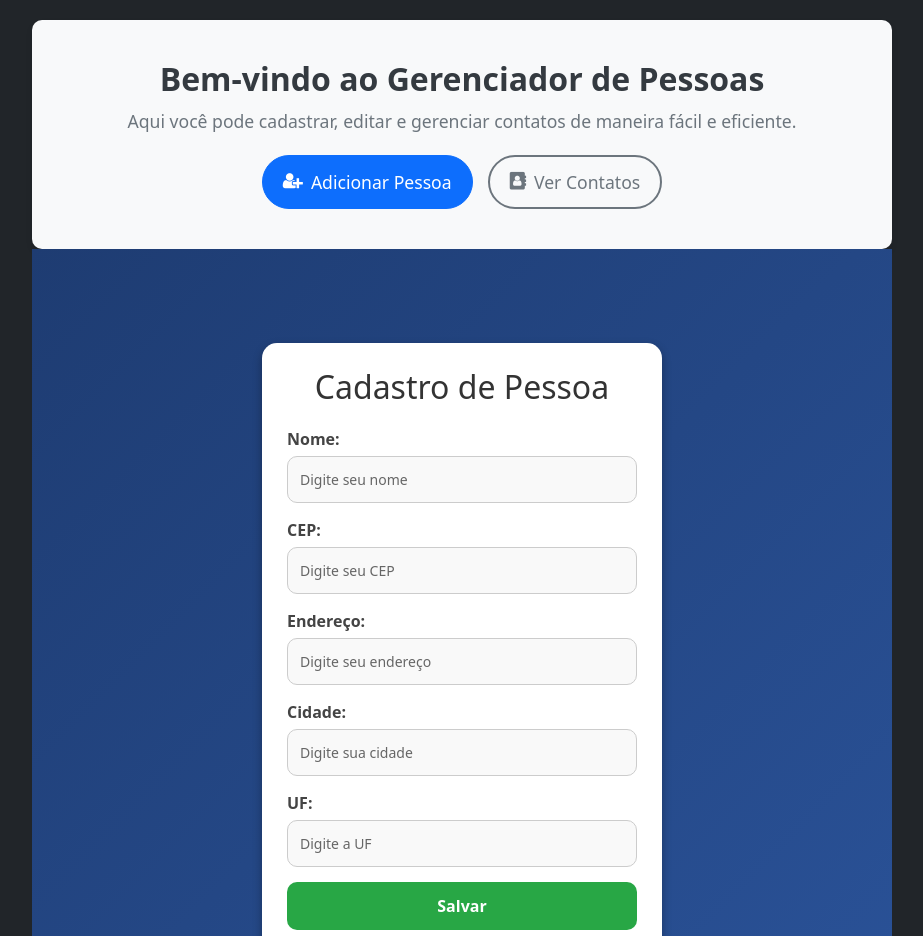
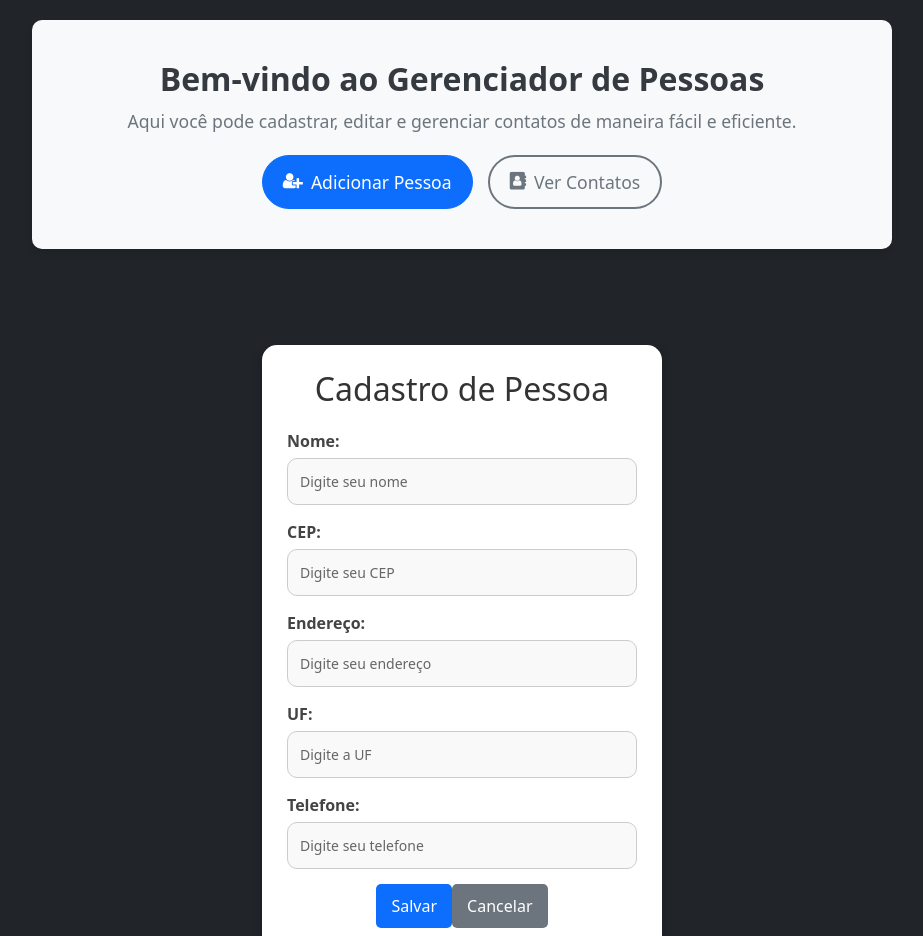
Before and after one commit to GU1LHERMESILV4/AppContatos, an Angular app: page /create in a window 1280 px wide. Shown: the top 936 px of the page, without its empty margins (178-1101 px from the left). Built offline with nearby package versions, Linux system fonts and the light colour scheme.

Commit message:
Alteração botões cadastro

```diff
--- a/src/app/app-routing.module.ts
+++ b/src/app/app-routing.module.ts
@@ -3,7 +3,7 @@ import { RouterModule, Routes } from '@angular/router';
 import { PersonListComponent } from './pages/person-list/person-list.component';
 import { PersonCreateComponent } from './pages/person-create/person-create.component';
 import { PersonEditComponent } from './pages/person-edit/person-edit.component';
-import { HomeComponent } from './components/home/home.component';
+import { HomeComponent } from './pages/home/home.component';
 
 const routes: Routes = [
   { path: '', component: HomeComponent },
--- a/src/app/app.module.ts
+++ b/src/app/app.module.ts
@@ -10,7 +10,7 @@ import { PersonListComponent } from './pages/person-list/person-list.component';
 import { PersonEditComponent } from './pages/person-edit/person-edit.component';
 import { PersonCreateComponent } from './pages/person-create/person-create.component';
 import { PersonTableComponent } from './components/person-table/person-table.component';
-import { HomeComponent } from './components/home/home.component';
+import { HomeComponent } from './pages/home/home.component';
 
 @NgModule({
   declarations: [
@@ -18,7 +18,7 @@ import { HomeComponent } from './components/home/home.component';
     PersonEditComponent,
     HomeComponent,
     PersonTableComponent,
-    PersonCreateComponent
+    PersonCreateComponent,
   ],
   imports: [
     BrowserModule,
--- a/src/app/pages/person-create/person-create.component.html
+++ b/src/app/pages/person-create/person-create.component.html
@@ -19,16 +19,17 @@
       </div>
 
       <div class="form-group">
-        <label for="cidade">Cidade:</label>
-        <input type="text" id="cidade" formControlName="cidade" placeholder="Digite sua cidade" required />
-      </div>
-
-      <div class="form-group">
         <label for="uf">UF:</label>
         <input type="text" id="uf" formControlName="uf" placeholder="Digite a UF" required />
       </div>
 
-      <button type="submit" class="btn-salvar">Salvar</button>
+      <div class="form-group">
+        <label for="telefone">Telefone:</label>
+        <input type="text" id="cidade" formControlName="cidade" placeholder="Digite seu telefone" required />
+      </div>
+
+      <button type="submit" class="btn btn-primary">Salvar</button>
+      <button type="button" class="btn btn-secondary">Cancelar</button>
     </form>
   </div>
 </div>
--- a/src/app/pages/person-create/person-create.component.scss
+++ b/src/app/pages/person-create/person-create.component.scss
@@ -4,7 +4,6 @@
     display: flex;
     align-items: center;
     justify-content: center;
-    background: linear-gradient(135deg, #1e3c72, #2a5298);
   }
 
   // Container do formulário
@@ -48,27 +47,22 @@
         }
 
         &:focus {
-          border-color: #007bff;
           outline: none;
         }
       }
     }
 
     // Estilização do botão de salvar
-    .btn-salvar {
-      width: 100%;
-      padding: 12px;
-      border: none;
-      border-radius: 10px; // Botão arredondado
-      background: #28a745;
-      color: white;
-      font-size: 16px;
-      font-weight: bold;
-      cursor: pointer;
-      transition: background 0.3s;
-
-      &:hover {
-        background: #218838;
+    .button-group {
+      display: flex;
+      justify-content: space-between;
+      margin-top: 15px;
+    }
+      .btn {
+        padding: 10px 15px;
+        border: none;
+        border-radius: 5px;
+        cursor: pointer;
+        font-size: 16px;
       }
-    }
-  }
+}
--- a/src/app/pages/person-create/person-create.component.ts
+++ b/src/app/pages/person-create/person-create.component.ts
@@ -1,6 +1,8 @@
-import { Component, OnInit } from '@angular/core';
+import { OnInit } from '@angular/core';
+import { Component } from '@angular/core';
 import { FormBuilder, FormGroup, Validators } from '@angular/forms';
 import { CepService } from 'src/app/services/cep.service';
+import { PersonService } from 'src/app/services/person.service';
 import { Person } from 'src/app/interfaces/person.model';
 
 @Component({
@@ -11,7 +13,16 @@ import { Person } from 'src/app/interfaces/person.model';
 export class PersonCreateComponent implements OnInit {
   personForm!: FormGroup;
 
-  constructor(private fb: FormBuilder, private cepService: CepService) {}
+
+  person: Person = {
+    id: 0,
+    nome: '',
+    cep: '',
+    endereco: '',
+    uf: '',
+    telefone: ''
+  };
+  constructor(private fb: FormBuilder, private cepService: CepService, private personService: PersonService) {}
 
   ngOnInit(): void {
     this.personForm = this.fb.group({
@@ -38,11 +49,15 @@ export class PersonCreateComponent implements OnInit {
     }
   }
 
-  salvarPessoa(): void {
+  savePerson(): void {
     if (this.personForm.valid) {
-      console.log('Pessoa salva:', this.personForm.value);
-    } else {
-      console.log('Formulário inválido');
+      this.personService.savePerson(this.personForm.value).subscribe(() => {
+        alert('Pessoa salva com sucesso!');
+      }, error => {
+        console.error('Erro ao salvar pessoa', error);
+        alert('Erro ao salvar pessoa. Verifique os dados e tente novamente.');
+      });
     }
   }
+
 }
--- a/src/app/pages/person-edit/person-edit.component.html
+++ b/src/app/pages/person-edit/person-edit.component.html
@@ -4,32 +4,51 @@
   <form (ngSubmit)="updatePerson()" class="edit-form">
     <div class="form-group">
       <label>Nome:</label>
-      <input type="text" [(ngModel)]="person.nome" name="name" required />
+      <input
+        type="text"
+        [(ngModel)]="person.nome"
+        name="name"
+        required />
     </div>
 
     <div class="form-group">
       <label>CEP:</label>
-      <input type="text" [(ngModel)]="person.cep" name="cep" required />
+      <input
+        type="text"
+        [(ngModel)]="person.cep"
+        name="cep"
+        required />
     </div>
 
     <div class="form-group">
       <label>Endereço:</label>
-      <input type="text" [(ngModel)]="person.endereco" name="address" required />
+      <input
+        type="text"
+        [(ngModel)]="person.endereco"
+        name="address"
+        required />
     </div>
 
     <div class="form-group">
       <label>UF:</label>
-      <input type="text" [(ngModel)]="person.uf" name="uf" required />
+      <input
+        type="text"
+        [(ngModel)]="person.uf"
+        name="uf"
+        required />
     </div>
 
     <div class="form-group">
       <label>Telefone:</label>
-      <input type="text" [(ngModel)]="person.telefone" name="phone" />
+      <input
+        type="text"
+        [(ngModel)]="person.telefone"
+        name="phone"/>
     </div>
 
     <div class="button-group">
       <button type="submit" class="btn btn-primary">Salvar</button>
-      <button type="button" class="btn btn-secondary" (click)="router.navigate(['/list'])">
+      <button type="button" class="btn btn-secondary" (click)="goBack()">
         Cancelar
       </button>
     </div>
--- a/src/app/services/person.service.ts
+++ b/src/app/services/person.service.ts
@@ -7,7 +7,7 @@ import { Person } from '../interfaces/person.model';
   providedIn: 'root'
 })
 export class PersonService {
-  private apiUrl = 'http://localhost:3000/people'; // URL da API
+  private apiUrl = 'http://localhost:4200';
 
   constructor(private http: HttpClient) {}
 
@@ -26,4 +26,8 @@ export class PersonService {
   deletePerson(id: number): Observable<void> {
     return this.http.delete<void>(`${this.apiUrl}/${id}`);
   }
+
+  savePerson(person: Person): Observable<Person> {
+    return this.http.post<Person>(this.apiUrl, person);
+  }
 }
```
Also changed, not shown: src/app/pages/home/home.component.html (renamed from src/app/components/home/home.component.html), src/app/pages/home/home.component.scss (renamed from src/app/components/home/home.component.scss), src/app/pages/home/home.component.ts (renamed from src/app/components/home/home.component.ts).
